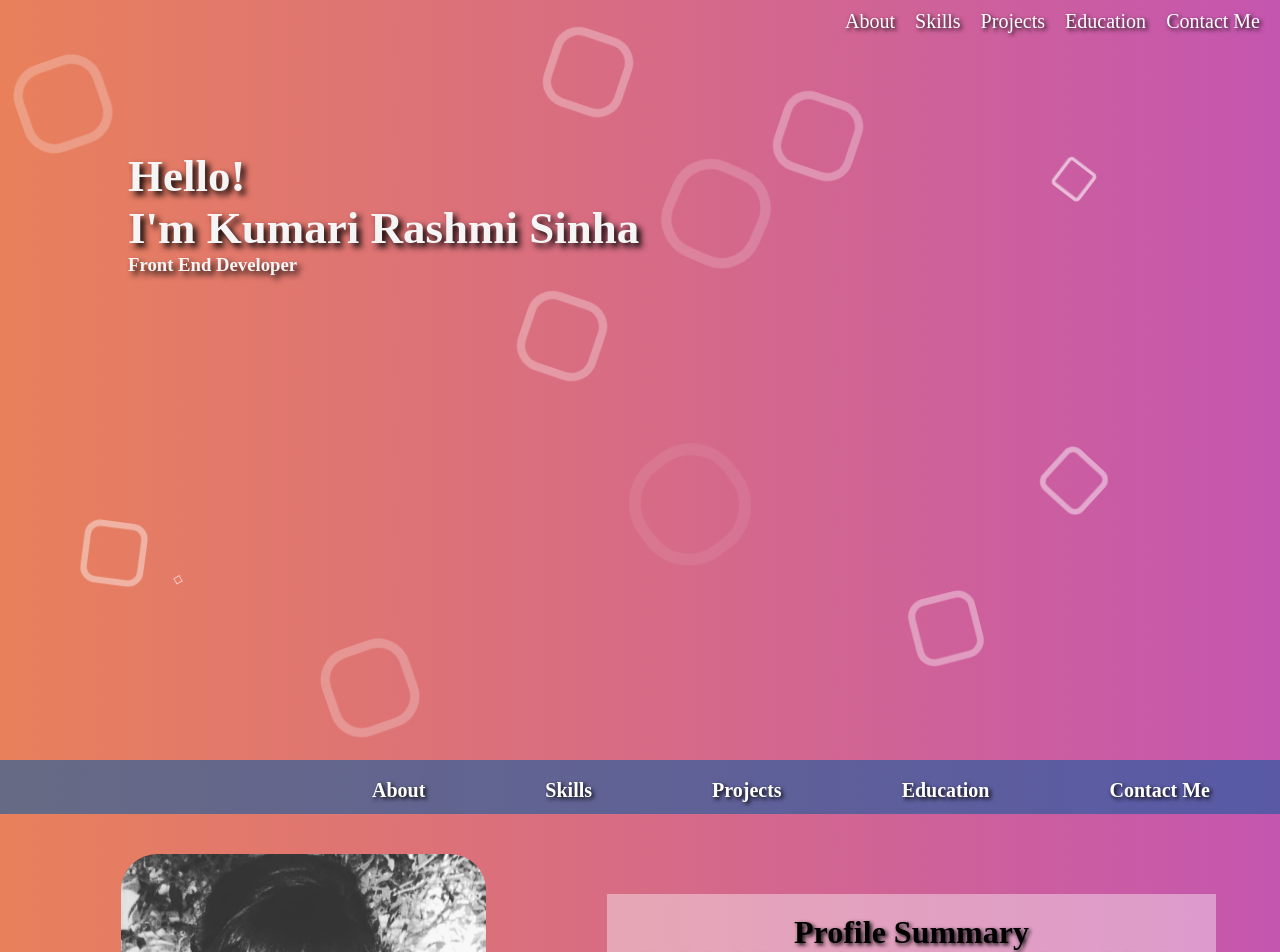
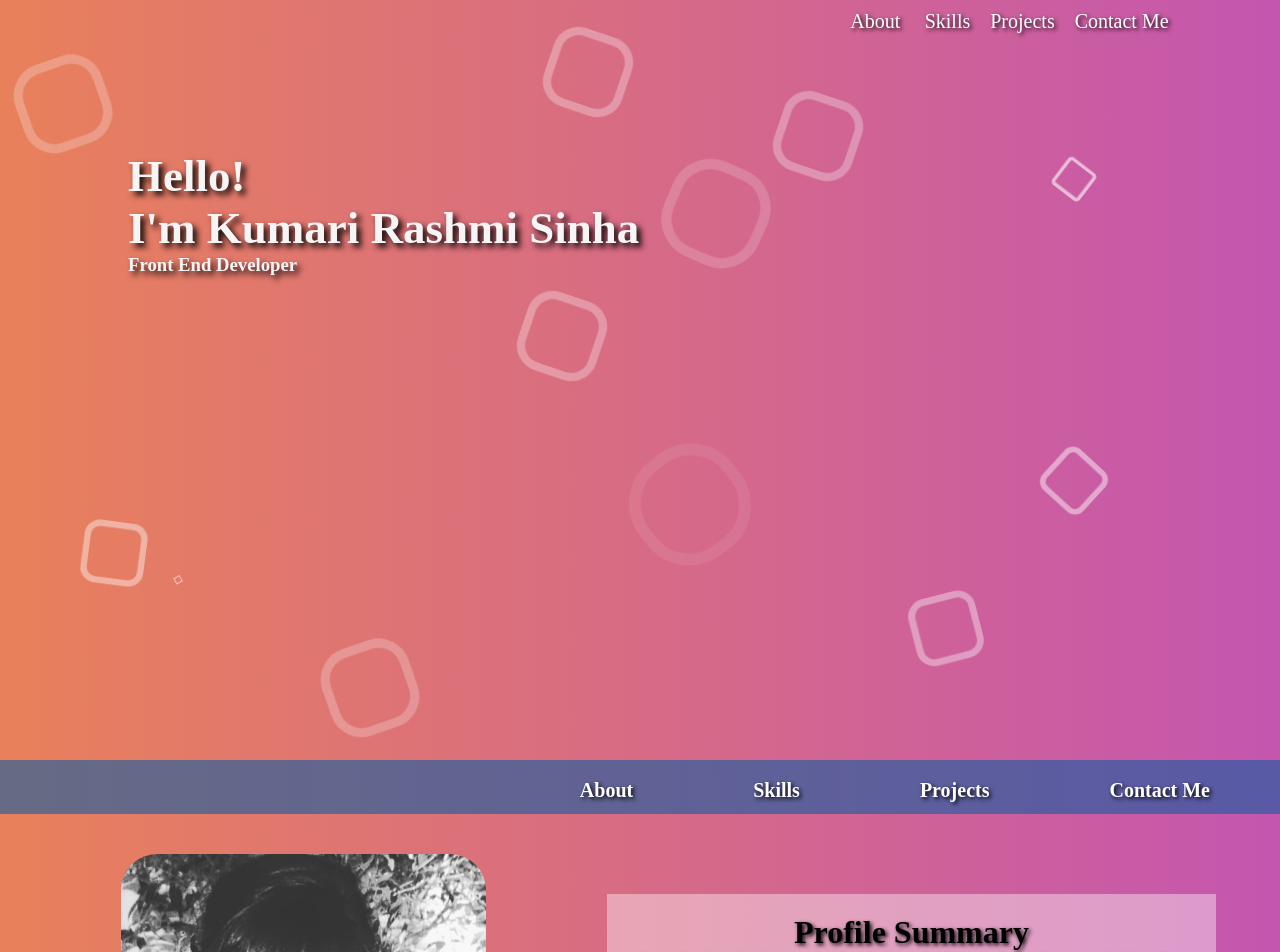
Before and after one commit to rashmiSinha7/resume-app, a React (Create React App) app: page / in a window 1280 px wide. Shown: the top 952 px of the page. Built offline with nearby package versions, Linux system fonts and the light colour scheme; no server answers.

Commit message:
changesonResume

```diff
--- a/src/App.css
+++ b/src/App.css
@@ -56,6 +56,7 @@ body {
 
 .header .rightSide .links {
   max-height: 80px;
+  width: 70%;
 }
 
 .header .rightSide .links a {
--- a/src/compoments/Header.js
+++ b/src/compoments/Header.js
@@ -19,10 +19,10 @@ function Header() {
         </div>
         <div className="rightSide">
           <div className="links" id={showLinks ? "hidden" : ""}>
-            <a href="#profileSummary">About</a>
+            <a href="#profileSummary" style={{padding:"1%"}}>About</a>
             <a href="#skillHeader">Skills</a>
             <a href="#projectHeader">Projects</a>
-            <a href="#educationHeader">Education</a>
+            {/* <a href="#educationHeader">Education</a> */}
             <a href="#contactMe">Contact Me</a>
           </div>
           <button onClick={() => setShowLinks(!showLinks)}>
--- a/src/compoments/Nav/NavFloater.js
+++ b/src/compoments/Nav/NavFloater.js
@@ -13,7 +13,7 @@ function NavFloater(){
           <a href="#profileSummary">About</a>
           <a href="#skillHeader">Skills</a>
           <a href="#projectHeader">Projects</a>
-          <a href="#educationHeader">Education</a>
+          {/* <a href="#educationHeader">Education</a> */}
           <a href="#contactMe">Contact Me</a>
         </div>
 
```
Also changed, not shown: 11 other files (tests, documents, lock files or other folders).
